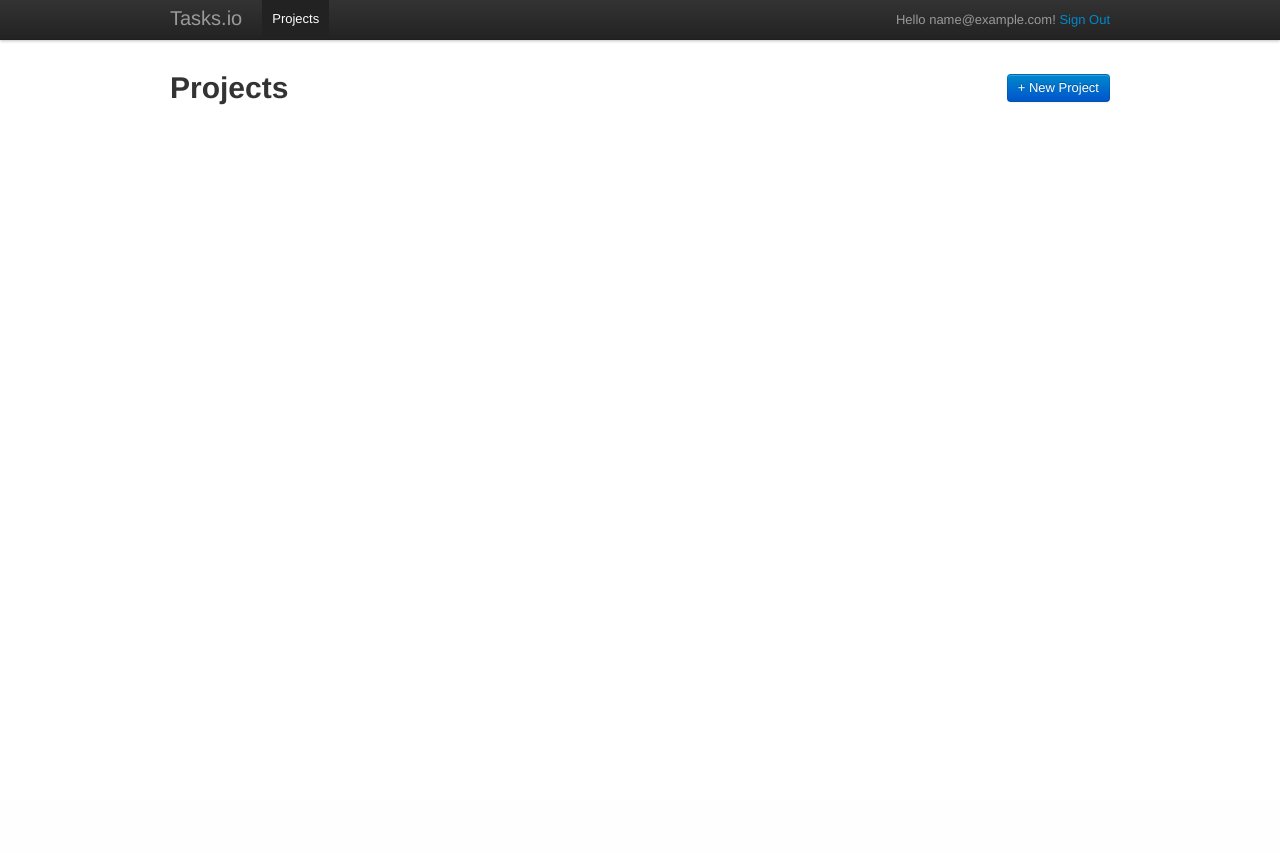
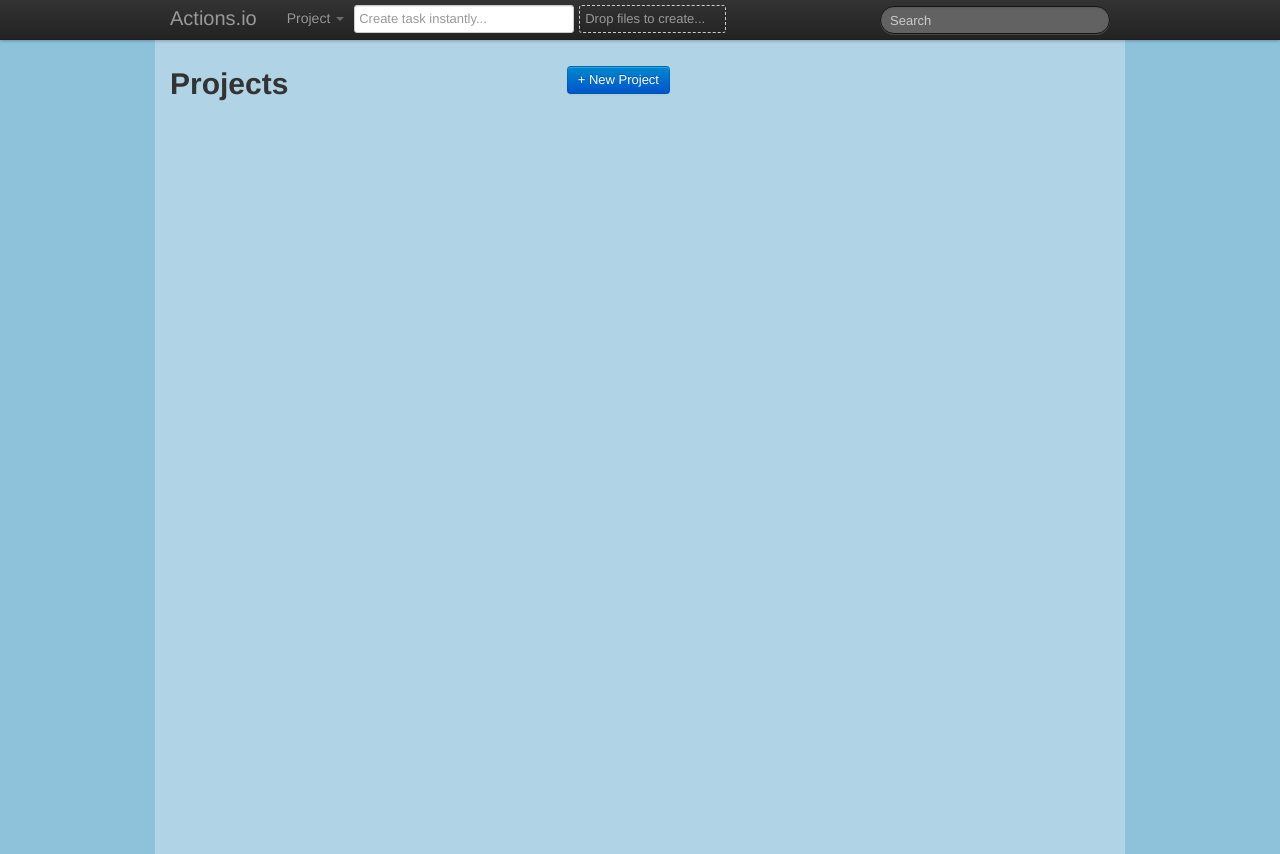
Before and after one commit to ssyangy/tasks, a Rails app: page /projects in a window 1280 px wide. Before the commit the page ends 105 px from the top, so only its background shows below. Run offline with Rails 7, Linux system fonts and the light colour scheme; the visitor is signed in with stand-in values (Sample User, id 1); data that the repository does not hold is empty; style sheets or scripts are compiled from the project's sources; parts of the project's set-up code (start-up, migrations or seed data) failed here and were passed over; some libraries are stand-ins or nearby versions.

Commit message:
re-start

```diff
--- /dev/null
+++ b/app/assets/stylesheets/twitter.css
@@ -0,0 +1,100 @@
+h2 {
+font-size: 18px;
+font-weight: bold;
+line-height: 20px;
+}
+
+
+
+html, body, #page-outer{
+	height:100%;
+	background-color:#8ec1da;
+	font-size:14px;
+	line-height:18px;
+	color:#333;
+}
+body, label, input, textarea, select, button {
+	font-family: "Helvetica Neue",Arial,sans-serif;
+}
+.drop-create{
+	margin:5px 0 0 5px;
+	padding:4px 0 0 5px;
+	height:22px;
+	font-size:13px;
+	border:1px dashed #ccc;
+	-webkit-border-radius: 3px;
+	-moz-border-radius: 3px;
+	border-radius: 3px;
+}
+
+#page-container{
+	width:940px;
+	min-height:100%;
+	margin:0 auto;
+	padding:54px 15px 0 15px;
+	background:url(wash-white-30.png);
+}
+
+.page-top{
+	padding:0 12px 12px 12px;
+}
+.list{
+	width:500px;
+	float:left;
+	-webkit-border-radius: 6px;
+	-moz-border-radius: 6px;
+	border-radius: 6px;
+}
+.updates{
+	width:400px;
+	float:right;
+}
+.content-header{
+	border: 1px solid rgba(0, 0, 0, .1);
+	-webkit-border-radius: 6px 6px 0 0;
+	-moz-border-radius: 6px 6px 0 0;
+	border-radius: 6px 6px 0 0;
+	-webkit-background-clip: padding-box;
+	-moz-background-clip: padding;
+	background-clip: padding-box;
+}
+.content-header .header-inner{
+	min-height: 20px;
+	padding: 12px;
+	background-color: white;
+	border-bottom: 1px solid #E8E8E8;
+	-webkit-border-radius: 5px 5px 0 0;
+	-moz-border-radius: 5px 5px 0 0;
+	border-radius: 5px 5px 0 0;
+}
+.task{
+	background: white;
+	border-left: 1px solid rgba(0, 0, 0, .1);
+	border-right: 1px solid rgba(0, 0, 0, .1);
+	-webkit-background-clip: padding-box;
+	-moz-background-clip: padding;
+	background-clip: padding-box;
+}
+.task-content{
+	padding: 9px 12px;
+	border-bottom: 1px solid #E8E8E8;
+	cursor: pointer;
+}
+.content-footer{
+	border: 1px solid rgba(0, 0, 0, .1);
+	-webkit-border-radius: 0 0 6px 6px;
+	-moz-border-radius: 0 0 6px 6px;
+	border-radius: 0 0 6px 6px;
+	-webkit-background-clip: padding-box;
+	-moz-background-clip: padding;
+	background-clip: padding-box;
+}
+.content-footer .footer-inner{
+	padding: 6px;
+	background-color: white;
+	border-top: 1px solid #E8E8E8;
+	-webkit-border-radius: 0 0 5px 5px;
+	-moz-border-radius: 0 0 5px 5px;
+	border-radius: 0 0 5px 5px;
+	text-align:center;
+}
--- a/app/controllers/projects_controller.rb
+++ b/app/controllers/projects_controller.rb
@@ -1,4 +1,6 @@
 class ProjectsController < ApplicationController
+  layout 'twitter'
+
   # GET /projects
   # GET /projects.json
   def index
--- a/app/controllers/tasks_controller.rb
+++ b/app/controllers/tasks_controller.rb
@@ -1,12 +1,14 @@
 class TasksController < ApplicationController
+  layout 'twitter'
   before_filter :authenticate_user!
 
   # GET /tasks
   # GET /tasks.json
   def index
     @project = Project.find(params[:project_id])
-    @tasks = current_user.todos.where('status = 0').order('created_at DESC')
-    @completed = current_user.todos.where('status = 1').order('updated_at DESC')
+    @tasks = @project.tasks
+#    @tasks = current_user.todos.where('status = 0').order('created_at DESC')
+#    @completed = current_user.todos.where('status = 1').order('updated_at DESC')
   #  @tasks = Task.where('status = 0').order("content")
   #  @completed = Task.where('status = 1').order("updated_at DESC")
 
--- a/app/views/home/index.html.erb
+++ b/app/views/home/index.html.erb
@@ -1,5 +1,5 @@
 
 <div class='login'>
-<h1 align='center'>Tasks.io</h1>
+<h1 align='center'>Actions.io</h1>
 <p style="text-align:center;"><%= link_to 'Sign In', new_user_session_path %> / <%= link_to 'Sign Up', new_user_registration_path %></p>
 </div>
--- /dev/null
+++ b/app/views/layouts/twitter.html.erb
@@ -0,0 +1,64 @@
+<!DOCTYPE html>
+<html>
+<head>
+  <title>Tasks</title>
+  <%= stylesheet_link_tag    "application", :media => "all" %>
+  <%= javascript_include_tag "application" %>
+  <%= csrf_meta_tags %>
+</head>
+<body>
+
+	<div class="navbar navbar-fixed-top">
+	  <div class="navbar-inner">
+	    <div class="container">
+				<a class="brand" href="#">Actions.io</a>
+				<ul class="nav">
+				  <li class="dropdown" id="menu1">
+				    <a class="dropdown-toggle" data-toggle="dropdown" href="#menu1">
+				      Project
+				      <b class="caret"></b>
+				    </a>
+				    <ul class="dropdown-menu">
+							<% @projects = Project.all %>
+							<% @projects.each do |project| %>
+				      <li><%= link_to project.name, project_tasks_path(project) %></li>
+							<% end %>
+				      <li class="divider"></li>
+				      <li><%= link_to "+ Create Project", new_project_path %></li>
+				    </ul>
+				  </li>
+					<li>
+						<form class="navbar-form pull-left">
+					  	<input type="text" class="span3" placeholder="Create task instantly...">
+						</form>
+					</li>
+					<li>
+						<div class="drop-create span2">Drop files to create...</div>
+					</li>
+				</ul>
+				<div class="pull-right">
+						<form class="navbar-search">
+					  	<input type="text" class="search-query" placeholder="Search">
+						</form>
+				</div>
+	    </div>
+	  </div>
+	</div>
+
+<div id='page-outer'>
+	<div id='page-container'>
+		<div>
+			<div class="page-top">
+				<h1><%= @project.name %></h1>
+			</div>
+			<div class="list">
+				<%= yield %>
+			</div>
+			<div class="updates">
+			</div>
+		</div>
+	</div>
+</div>
+
+</body>
+</html>
```
Also changed, not shown: app/assets/stylesheets/tasks.css.scss (+4 -3 lines), app/views/tasks/___commented.html.erb (added, +120 -0 lines), app/views/tasks/index.html.erb (+15 -104 lines), app/assets/images/twitter_web_sprite_icons.png (added), app/assets/images/wash-white-30.png (added).
